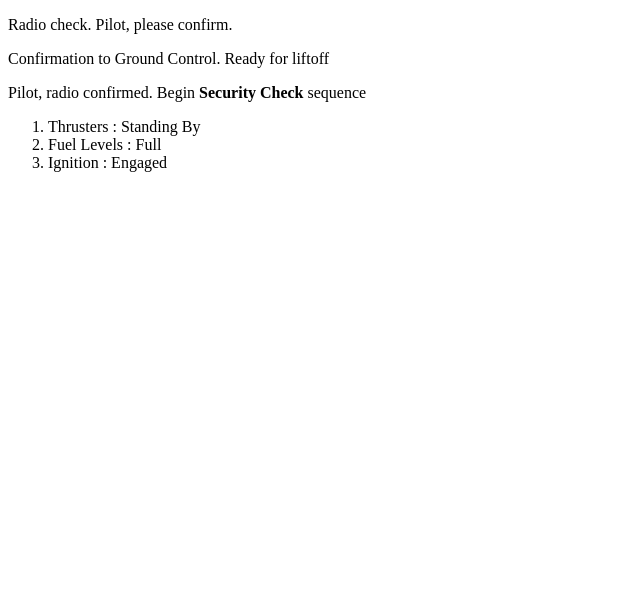
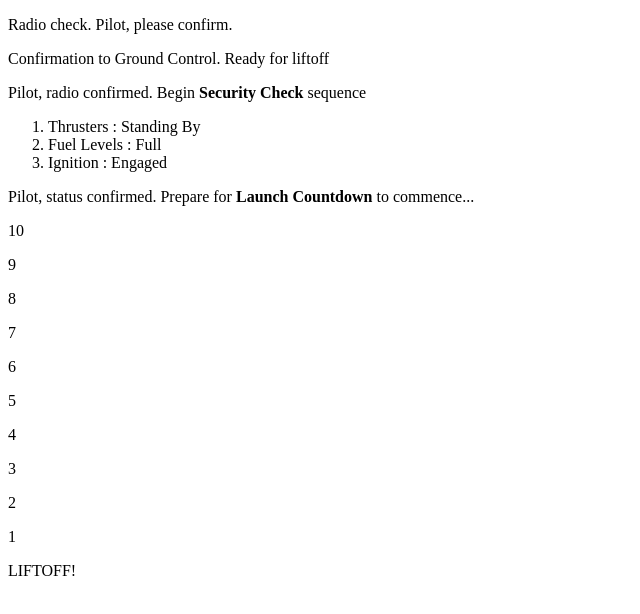
Before and after one commit to maggieksu7/communication-log, a plain HTML site: page index.html in a window 1280 px wide. Shown: the whole page, without its empty margins (0-640 px from the left). Drawn offline with Linux system fonts and the light colour scheme.

Commit message:
Control 1:06pm

```diff
--- a/index.html
+++ b/index.html
@@ -9,5 +9,17 @@
          <li>Fuel Levels : Full</li>
          <li>Ignition : Engaged</li>
       </ol></p>
-   </body>
+      <p>Pilot, status confirmed. Prepare for <b>Launch Countdown</b> to commence... </p>
+      <p>10</p>
+      <p>9</p>
+      <p>8</p>
+      <p>7</p>
+      <p>6</p>
+      <p>5</p>
+      <p>4</p>
+      <p>3</p>
+      <p>2</p>
+      <p>1</p>
+      <p>LIFTOFF!</p>
+    </body>
 </html>
```
Also changed, not shown: 1 other file.
